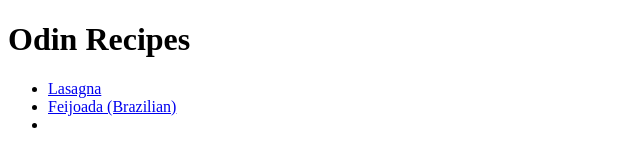
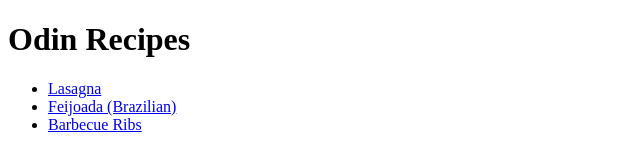
Before and after one commit to harcanjo/odin-recipes, a plain HTML site: page index.html in a window 1280 px wide. Shown: the whole page, without its empty margins (0-640 px from the left). Drawn offline with Linux system fonts and the light colour scheme.

Commit message:
add all recipes links

```diff
--- a/index.html
+++ b/index.html
@@ -14,7 +14,7 @@
   <ul>
     <li><a href="recipes/lasagna.html">Lasagna</a></li>
     <li><a href="recipes/feijoada.html">Feijoada (Brazilian)</a></li>
-    <li><a href="recipes/.html"></a></li>
+    <li><a href="recipes/barbecueribs.html">Barbecue Ribs</a></li>
   </ul>
 </body>
 
```
